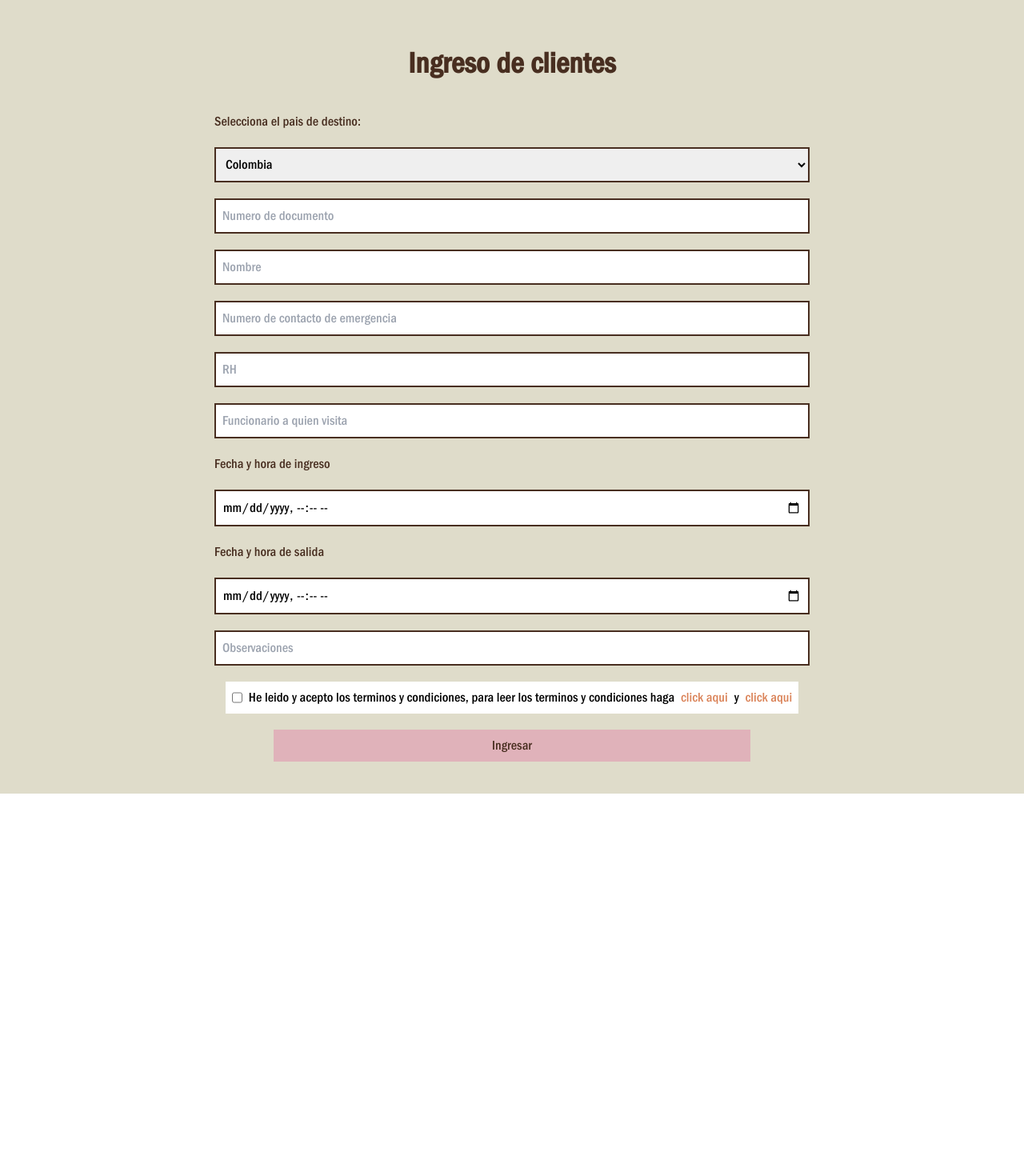
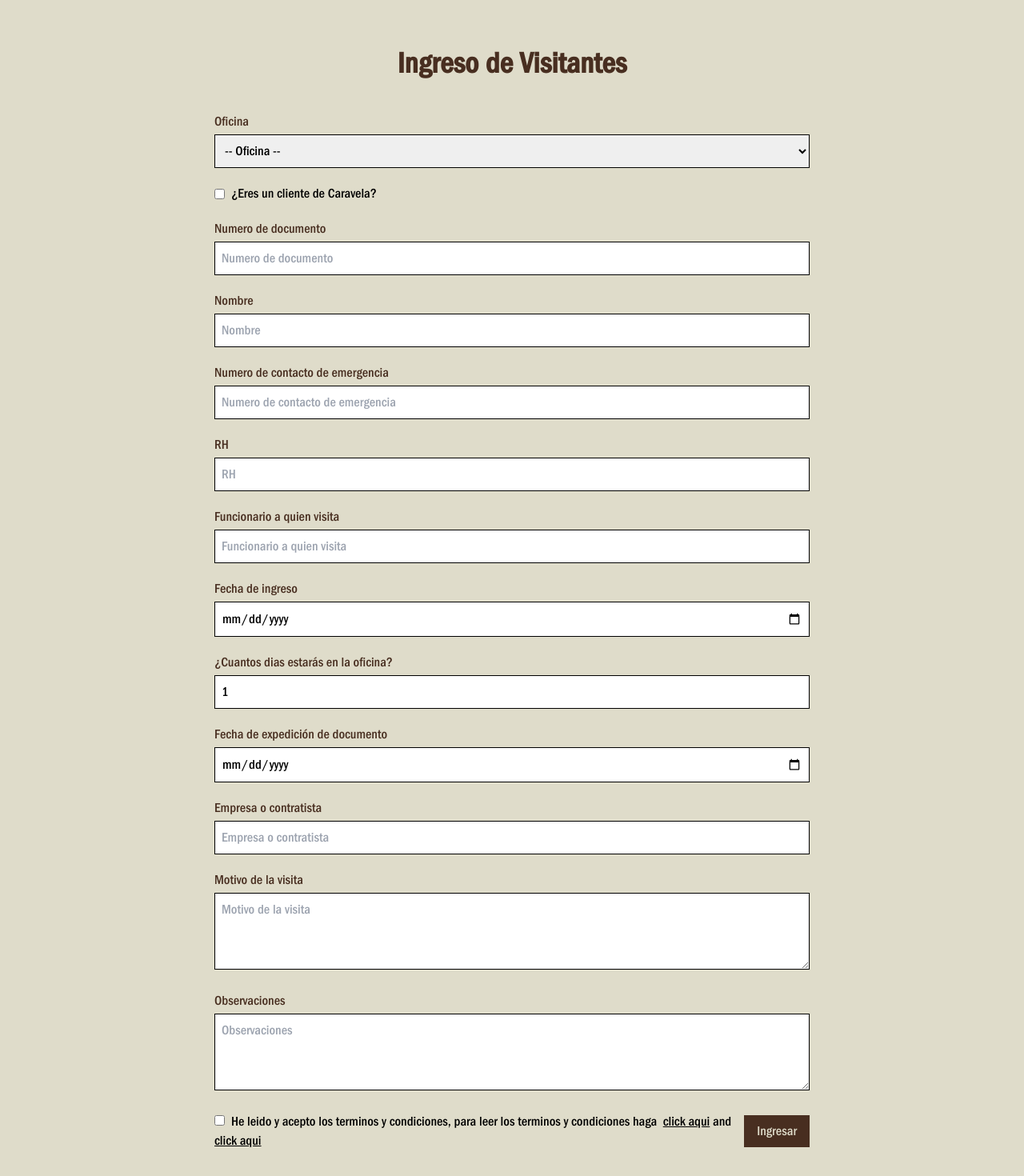
Before and after one commit to caraveladev1/registroVisitantesV2, a React (Vite) app: page /#/VisitorForm in a window 1280 px wide. Shown: the top 1470 px of the page at 80% size. Before the commit the page ends 992 px from the top, so only its background shows below. Built offline with nearby package versions, Linux system fonts and the light colour scheme.

Commit message:
add fields visitors form

```diff
--- a/package.json
+++ b/package.json
@@ -15,6 +15,7 @@
 		"react": "18.2.0",
 		"react-dom": "18.2.0",
 		"react-ga4": "^2.1.0",
+		"react-hook-form": "7.57.0",
 		"react-i18next": "13.0.2",
 		"react-loader-spinner": "5.4.5",
 		"react-router-dom": "6.14.2"
--- a/src/Pages/VisitorForm.jsx
+++ b/src/Pages/VisitorForm.jsx
@@ -1,153 +1,315 @@
-import { formatISO } from "date-fns";
-import React from "react";
+import React, { useEffect } from "react";
+import { useForm } from "react-hook-form";
+import { formatISO, addDays } from "date-fns";
 import { useTranslation } from "react-i18next";
-import { DataTreatmentInput } from "../components/DataTreatmentInput";
-import { DateInput } from "../components/DateInput";
-import { LabelInput } from "../components/LabelInput";
-import { SelectInput } from "../components/SelectInput";
-import { SubmitButton } from "../components/submitButton";
 import { useNavigate } from "react-router-dom";
-
 import { TailSpin } from "react-loader-spinner";
+import {API_BASE} from '../const/const.js'
 
 export function VisitorForm() {
   const { t } = useTranslation();
   const navigate = useNavigate();
+  const {
+    register,
+    handleSubmit,
+    watch,
+    setValue,
+    formState: { errors },
+  } = useForm({ defaultValues: { isClient: false, daysInOffice: 1 } });
+
+  // Valores dependientes
+  const entryDate = watch("entryDate");
+  const daysInOffice = watch("daysInOffice");
+  const isClient = watch("isClient");
+  const country = watch("country");
+
+  // Actualiza fecha de salida automáticamente solo si entryDate es válido
+  useEffect(() => {
+    if (entryDate && daysInOffice != null) {
+      const parsedEntry = new Date(entryDate);
+      if (!isNaN(parsedEntry)) {
+        const exit = addDays(parsedEntry, Number(daysInOffice));
+        setValue("exitDate", formatISO(exit, { representation: "date" }));
+      }
+    }
+  }, [entryDate, daysInOffice, setValue]);
+
+  // Configuración de campos
+  const fields = [
+    {
+      name: "country",
+      label: t("office"),
+      type: "select",
+      options: [
+        "Colombia",
+        "Mexico",
+        "USA",
+        "UK",
+        "Australia",
+        "Perú",
+        "Ecuador",
+        "Nicaragua",
+        "El Salvador",
+        "Guatemala",
+      ],
+      validation: { required: true },
+    },
+    {
+      name: "isClient",
+      label: t("areYouCaravelaClient"),
+      type: "checkbox",
+    },
+    {
+      name: "documentId",
+      label: t("documentPlaceHolder"),
+      type: "text",
+      validation: { required: true },
+    },
+    {
+      name: "name",
+      label: t("namePlaceHolder"),
+      type: "text",
+      validation: { required: true },
+    },
+    {
+      name: "eContact",
+      label: t("emergencyContactPlaceHolder"),
+      type: "text",
+      validation: { required: true },
+    },
+    {
+      name: "rh",
+      label: t("rhPlaceHolder"),
+      type: "text",
+      validation: { required: true },
+    },
+    {
+      name: "visitingName",
+      label: t("visitingNamePlaceHolder"),
+      type: "text",
+      validation: { required: true },
+    },
+    {
+      name: "entryDate",
+      label: t("entryDatePlaceHolder"),
+      type: "date",
+      validation: { required: true },
+    },
+    {
+      name: "daysInOffice",
+      label: t("daysInOfficePlaceholder"),
+      type: "number",
+      validation: { required: true, min: 0 },
+    },
+    {
+      name: "expeditionDate",
+      label: t("expeditionDatePlaceholder"),
+      type: "date",
+      visible: ({ isClient }) => !isClient,
+      validation: ({ isClient }) => (!isClient ? { required: true } : {}),
+    },
+    {
+      name: "contractorName",
+      label: t("contractorNamePlaceholder"),
+      type: "text",
+    },
+    // Nuevo campo: ARL (solo Colombia)
+    {
+      name: "arl",
+      label: t("arlPlaceHolder"),
+      type: "select",
+      options: [
+        "SURA",
+        "Positiva",
+        "Colmena Seguros",
+        "AXA Colpatria",
+        "Liberty",
+        "Bolívar",
+      ],
+      visible: ({ country }) => country === "Colombia",
+      validation: { required: true },
+    },
+    // Nuevo campo: Motivo de la visita
+    {
+      name: "visitReason",
+      label: t("visitReasonPlaceholder"),
+      type: "textarea",
+      validation: { required: true },
+    },
+    {
+      name: "observations",
+      label: t("observation"),
+      type: "textarea",
+    },
+  ];
 
   function reloadPage() {
     navigate("/");
   }
 
-	async function postVisitorData(e) {
-		e.preventDefault();
-		const loader = document.getElementById("loader");
-		loader.style.display = "block";
-		const postVisitorApi =
-			"https://bckappvisitantes.azurewebsites.net/api/visitors/post/data";
-
-		const currentDate = new Date().toISOString();
-
-		const entryDate = document.getElementById("entryDateId").value;
-		const exitDate = document.getElementById("exitDateId").value;
-
-		const formattedEntryDate = formatISO(new Date(entryDate));
-
-		const confirmacion_entrada = document.getElementById("entryDateId").value
-			? true
-			: false;
-		const confirmacion_salida = document.getElementById("exitDateId").value
-			? true
-			: false;
+  async function onSubmit(data) {
+    document.getElementById("loader").style.display = "block";
+    const now = new Date().toISOString();
+    const payload = {
+      oficina_pro: data.country,
+      documento: data.documentId,
+      nombre: data.name,
+      num_emergencia: data.eContact,
+      rh: data.rh,
+      funcionario_a_visitar: data.visitingName,
+      fecha_ingreso: formatISO(new Date(data.entryDate)),
+      fecha_salida: data.exitDate,
+      fecha_expedicion_documento: data.expeditionDate || null,
+      nombre_contratista: data.contractorName || null,
+      arl: data.arl || null,
+      motivo_visita: data.visitReason,
+      fecha_transfer: now,
+      created_at: now,
+      updated_at: now,
+      confirmar_entrada: !!data.entryDate,
+      confirmar_salida: !!data.exitDate,
+      observations: data.observations || "",
+      es_cliente: data.isClient,
+    };
 
     try {
-			const response = await fetch(postVisitorApi, {
+      const response = await fetch(
+        `${API_BASE}/visitors/post/data`,
+        {
           method: "POST",
-				headers: {
-					"Content-Type": "application/json",
-				},
-				body: JSON.stringify({
-					oficina_pro: document.getElementById("country").value,
-					documento: document.getElementById("documentId").value,
-					nombre: document.getElementById("nameId").value,
-					num_emergencia: document.getElementById("eContactId").value,
-					rh: document.getElementById("rhId").value,
-					funcionario_a_visitar: document.getElementById("vNameId").value,
-					fecha_ingreso: formattedEntryDate,
-					fecha_salida: exitDate,
-					fecha_transfer: currentDate,
-					created_at: currentDate,
-					updated_at: currentDate,
-					confirmar_entrada: confirmacion_entrada,
-					confirmar_salida: confirmacion_salida,
-					observations:document.getElementById("observations").value,
-				}),
-			});
-			if (response.status === 200) {
-				alert("Registro guardado exitosamente");
+          headers: { "Content-Type": "application/json" },
+          body: JSON.stringify(payload),
+        }
+      );
+      if (response.ok) {
+        alert(t("registrationSuccess"));
         reloadPage();
       } else {
-				alert("¡Ups, algo salio mal!");
+        alert(t("registrationError"));
       }
     } catch (error) {
-			console.log(error);
+      console.error(error);
+      alert(t("registrationError"));
     } finally {
-			// Ocultar el loader después de que la petición se complete (éxito o error)
-			loader.style.display = "none";
+      document.getElementById("loader").style.display = "none";
     }
   }
+
   return (
-		<div className="containerVisitorForm p-5 bg-beige ">
-			<h1 className="text-brown text-center text-4xl font-bold p-10  ">
+    <div className="containerVisitorForm p-5 bg-beige">
+      <h1 className="text-brown text-center text-4xl font-bold p-10">
         {t("visitorFormTitle")}
       </h1>
-			<form
-				action="submit"
-				onSubmit={(e) => postVisitorData(e)}
-				className="mb-5"
+      <form onSubmit={handleSubmit(onSubmit)} className="mb-5">
+        <section className="visitor-form flex flex-col items-center gap-5 max-w-[60%] m-auto">
+          {/* Campo oculto para exitDate */}
+          <input type="hidden" {...register("exitDate")} />
+
+          {fields.map((field) => {
+            const isVisible =
+              field.visible === undefined ||
+              field.visible({ isClient, country });
+            if (!isVisible) return null;
+
+            const validation =
+              typeof field.validation === "function"
+                ? field.validation({ isClient })
+                : field.validation || {};
+
+            return (
+              <div key={field.name} className="w-full">
+                {field.type !== "checkbox" && field.label && (
+                  <label className="text-brown block mb-1" htmlFor={field.name}>
+                    {field.label}
+                  </label>
+                )}
+                {field.type === "select" ? (
+                  <select
+                    id={field.name}
+                    {...register(field.name, validation)}
+                    className="w-full p-2 border "
                   >
-				<section className="visitor-form flex flex-col items-center justify-center gap-5 max-w-[60%] m-auto">
-					<span className="w-full">
-						<h3 className="text-brown">{t("officePlaceHolder")}</h3>
-						<SelectInput idSelect="country" />
+                    <option value="">-- {field.label} --</option>
+                    {field.options.map((opt) => (
+                      <option key={opt} value={opt}>
+                        {opt}
+                      </option>
+                    ))}
+                  </select>
+                ) : field.type === "textarea" ? (
+                  <textarea
+                    id={field.name}
+                    {...register(field.name, validation)}
+                    placeholder={field.label}
+                    className="w-full p-2 border h-24"
+                  />
+                ) : field.type === "checkbox" ? (
+                  <div className="flex items-center gap-2">
+                    <input
+                      id={field.name}
+                      type="checkbox"
+                      {...register(field.name, validation)}
+                    />
+                    <label htmlFor={field.name}>{field.label}</label>
+                  </div>
+                ) : (
+                  <input
+                    id={field.name}
+                    type={field.type}
+                    {...register(field.name, validation)}
+                    placeholder={field.type !== "date" ? field.label : undefined}
+                    className="w-full p-2 border "
+                    min={field.min}
+                  />
+                )}
+                {errors[field.name] && (
+                  <span className="text-red-600">{t("fieldRequired")}</span>
+                )}
+              </div>
+            );
+          })}
+
+          {/* Términos y Condiciones + Submit */}
+          <div className="w-full flex justify-between items-center">
+            <div>
+              <input
+                id="dataTreatment"
+                type="checkbox"
+                {...register("dataTreatment", { required: true })}
+              />
+              <label htmlFor="dataTreatment" className="ml-2">
+                {t("dataTreatment")} &nbsp;
+                <a href='../staticfiles/DataTreatment.pdf' target="_blank" className="underline">
+                  {t("clickTermsConditions")}
+                </a>
+                <span> and </span>
+                <a href='../staticfiles/NDA_visitors.pdf' target="_blank" className="underline">
+                  {t("clickTermsConditions2")}
+                </a>
+              </label>
+              {errors.dataTreatment && (
+                <span className="text-red-600 block">
+                  {t("fieldRequired")}
                 </span>
-					<LabelInput
-						idLabel="documentId"
-						placeholder={t("documentPlaceHolder")}
-						required
-					/>
-					<LabelInput
-						idLabel="nameId"
-						placeholder={t("namePlaceHolder")}
-						required
-					/>
-					<LabelInput
-						idLabel="eContactId"
-						placeholder={t("emergencyContactPlaceHolder")}
-						required
-					/>
+              )}
+            </div>
+            <button
+              type="submit"
+              className="px-4 py-2 bg-brown text-beigeText "
+            >
+              {t("submit")}
+            </button>
+          </div>
 
-					<LabelInput
-						idLabel="rhId"
-						placeholder={t("rhPlaceHolder")}
-						required
-					/>
-					<LabelInput
-						idLabel="vNameId"
-						placeholder={t("visitingNamePlaceHolder")}
-						required
-					/>
-					<span className="w-full">
-						<h3 className="text-brown">{t("entryDatePlaceHolder")}</h3>
-						<DateInput dateId="entryDateId" required />
-					</span>
-					<span className="w-full">
-						<h3 className="text-brown">{t("exitDatePlaceHolder")}</h3>
-						<DateInput dateId="exitDateId" />
-					</span>
-					<LabelInput
-						idLabel="observations"
-						placeholder={t("observation")}
-
-					/>
-					<DataTreatmentInput required />
-					<SubmitButton />
+          {/* Loader */}
           <div
             id="loader"
             style={{ display: "none" }}
             className="fixed top-1/2 left-1/2 transform -translate-x-1/2 -translate-y-1/2 bg-black/[.6] w-full h-full flex justify-center items-center z-50"
           >
-						<div className="p-4 rounded-lg flex items-center justify-center flex-col w-full h-full">
-							<TailSpin
-								height="50"
-								width="50"
-								color="#fff"
-								ariaLabel="tail-spin-loading"
-								radius="1"
-								wrapperStyle={{}}
-								wrapperClass=""
-								visible={true}
-							/>
-							<p className="text-beigeText text-center ml-2">Cargando...</p>
+            <div className="p-4 -lg flex items-center justify-center flex-col w-full h-full">
+              <TailSpin height="50" width="50" color="#fff" ariaLabel="loading" />
+              <p className="text-beigeText text-center ml-2">{t("loadingText")}</p>
             </div>
           </div>
         </section>
--- /dev/null
+++ b/src/const/const.js
@@ -0,0 +1,2 @@
+export const API_BASE= 'https://bckappvisitantes.azurewebsites.net/api'
+//export const API_BASE= 'http://localhost:3000/api'
--- a/src/translates/translatesES.json
+++ b/src/translates/translatesES.json
@@ -12,13 +12,13 @@
 	"arlPlaceHolder": "Empresa prestadora de salud Laboral",
 	"rhPlaceHolder": "RH",
 	"visitingNamePlaceHolder": "Funcionario a quien visita",
-	"entryDatePlaceHolder": "Fecha y hora de ingreso",
+	"entryDatePlaceHolder": "Fecha de ingreso",
 	"exitDatePlaceHolder": "Fecha y hora de salida",
 	"employeeFormButton": "Ingreso de colaboradores",
 	"visitorFormButton": "Ingreso de visitantes",
 	"transportFormButton": "Ingreso de transportes",
 	"dataTreatment": "He leido y acepto los terminos y condiciones, para leer los terminos y condiciones haga",
-	"visitorFormTitle": "Ingreso de clientes",
+	"visitorFormTitle": "Ingreso de Visitantes",
 	"clickTermsConditions": "click aqui",
 	"cartaPorte": "Carta de porte",
 	"numTrailer": "Numero de trailer",
@@ -47,5 +47,13 @@
 	"BackHome":"Volver al inicio",
 	"exitFormat":"Formato de salida o permiso temporal",
 	"tipoPermiso":"Tipo de permiso",
-	"clickTermsConditions2":"click aqui"
+	"clickTermsConditions2":"click aqui",
+	"areYouCaravelaClient":"¿Eres un cliente de Caravela?","expeditionDatePlaceholder":"Fecha de expedición de documento",
+	"daysInOfficePlaceholder":"¿Cuantos dias estarás en la oficina?",
+	"contractorNamePlaceholder":"Empresa o contratista",
+	"loadingText":"Cargando",
+	"visitReasonPlaceholder":"Motivo de la visita",
+	"fieldRequired":"Este campo es obligatorio",
+	"registrationSuccess":"Registro exitoso"
+
 }
```
Also changed, not shown: src/translates/translatesEN.json (+10 -2 lines), 6 other files (tests, documents, lock files or other folders). Lines whose indentation alone changed are shown as unchanged.
